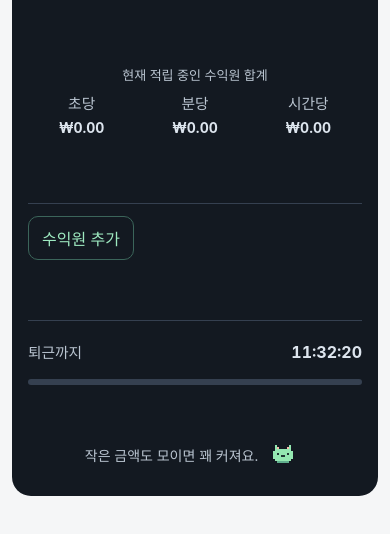
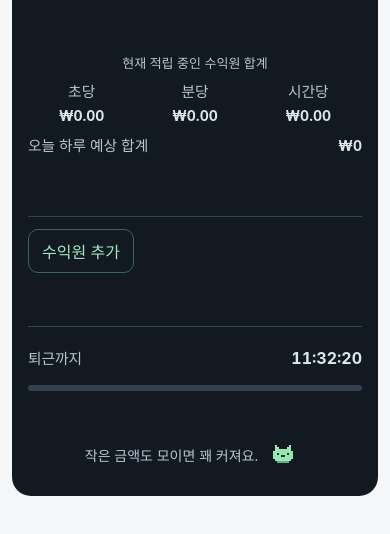
Before and after one commit to rabiruna/money-grow, a plain HTML site: page index.html in a window 390 px wide. Shown: the part 276-810 px from the top of the page. Drawn offline with Linux system fonts and the light colour scheme.

Commit message:
Show the projected daily income total on mobile

```diff
--- a/app.mjs
+++ b/app.mjs
@@ -140,7 +140,7 @@ function mobileDashboard() {
       <label class="compact-picker"><span class="compact-sr">${t('sources')}</span><select id="compact-picker"><option value="">${t('compactAll')}</option>${state.sources.map(s=>`<option value="${s.id}" ${s===selected?'selected':''}>${sourceName(s)}</option>`).join('')}</select></label>
       <label class="compact-picker"><span class="compact-sr">${t('compactPeriod')}</span><select id="compact-period">${Object.entries(homePeriods()).map(([value,label])=>`<option value="${value}" ${value===(state.home?.period??'auto')?'selected':''}>${label}</option>`).join('')}</select></label></div>
     ${maturity(selected)}
-    <div class="compact-rates">${selected?'':`<p class="compact-rate-scope">${t('currentCombinedRates')}</p>`}${['second','minute','hour'].map((k,i)=>`<div><span>${t(k)}</span><strong id="compact-rate-${i}"></strong></div>`).join('')}</div>
+    <div class="compact-rates">${selected?'':`<p class="compact-rate-scope">${t('currentCombinedRates')}</p>`}${['second','minute','hour'].map((k,i)=>`<div><span>${t(k)}</span><strong id="compact-rate-${i}"></strong></div>`).join('')}<div class="compact-daily"><span>${t('dailyTotal')}</span><strong id="compact-daily"></strong></div></div>
     <section class="compact-sources" aria-label="${t('sources')}">${rows||btn('add','source')}</section>
     <section class="compact-work" ${selected?.timing==='always'?'hidden':''}><div class="compact-row"><span id="compact-work-label"></span><strong id="compact-time"></strong></div>
       <progress id="compact-progress" max="1" value="0" aria-label="${t('work')}" hidden></progress>
@@ -222,6 +222,7 @@ function update(ms) {
     const progressValue=scheduled?worked/scheduled:0
     const message=!scheduled?'cheerOff':!remaining?'cheerDone':isLunchBreak(now,state.schedule)?'cheerLunch':progressValue>=0.8?'cheerSoon':workCheer
     put('work-encouragement',t(message))
+    const dailyTotal=total(today,tomorrow)
     const rateEnd=new Date(ms+1)
     const rate=total(now,rateEnd)*1000
     let compactRate=0, compactValue=0
@@ -235,6 +236,7 @@ function update(ms) {
         : period==='month'?periods[0]:period==='year'?periods[1]:today
       compactRate=selected?model.sourceTotal(selected,now,rateEnd)*1000:rate
       compactValue=measure(start,now)
+      put('compact-daily',format(dailyTotal))
       put('compact-live',t(compactRate!==0?'compactLive':idleReason(visibleSources,today,ms,work)))
       $('compact-status').classList.toggle('earning',compactRate!==0)
       ;[compactRate,compactRate*60,compactRate*3600].forEach((v,i)=>put('compact-rate-'+i,rateAmount(v)))
@@ -253,7 +255,7 @@ function update(ms) {
     nextSample=ms+400
     put('live',t(rate!==0?'live':idleReason(state.sources,today,ms,work)))
     put('hero-rate',rateAmount(rate)+' / '+t('second'))
-    ;[rate,rate*60,rate*3600,total(today,tomorrow)].forEach((v,i)=>put('rate-'+i,(i===3?precise:rateAmount)(v)))
+    ;[rate,rate*60,rate*3600,dailyTotal].forEach((v,i)=>put('rate-'+i,(i===3?precise:rateAmount)(v)))
     ;[today,...periods].forEach((from,i)=>{
       put('estimate-'+i,format(i===0?sample.value:total(from,now)))
       put('actual-'+i,format(actual(from,now)))
--- a/labels.mjs
+++ b/labels.mjs
@@ -1,4 +1,5 @@
 const entries = {
+ dailyTotal:['오늘 하루 예상 합계','今日一日の見込み合計','Projected total today'],
  registeredAssets:['등록 수익원 추정 합계','登録した収益源の推定合計','Estimated total from sources'],
  manualAssets:['직접 입력한 자산','手入力した資産','Manually entered assets'],
  registeredAssetsHelp:['월급을 제외한 원금·예상 납입액·예상 수익의 합계입니다. 출금이나 만기 후 이동한 돈은 자동으로 반영되지 않습니다.','給与を除く元本・予定積立額・推定収益の合計です。出金や満期後の資金移動は自動反映されません。','Total principal, scheduled contributions and estimated earnings, excluding salary. Withdrawals and transfers after maturity are not tracked automatically.'],
--- a/style.css
+++ b/style.css
@@ -220,3 +220,7 @@ dialog input:is([type=date],[type=time])::-webkit-datetime-edit{min-inline-size:
 .saving-term{margin-bottom:10px}
 .saving-term select{min-height:44px}
 .asset-estimate-note{margin-top:6px}
+@media(max-width:680px){
+  .compact-daily{grid-column:1/-1;display:flex;align-items:baseline;justify-content:space-between;gap:8px;margin-top:4px;text-align:start}
+  .compact-rates .compact-daily strong{margin:0;text-align:end;min-width:0}
+}
--- a/sw.js
+++ b/sw.js
@@ -1,5 +1,5 @@
 const prefix = 'money-grow:'+self.registration.scope+':'
-const cacheName = prefix+'v24'
+const cacheName = prefix+'v25'
 const files = ['./','./index.html','./style.css','./app.mjs','./engine.mjs','./storage.mjs','./labels.mjs','./manifest.webmanifest','./icon-192.png','./icon-512.png','./pixel-cats.png']
 
 self.addEventListener('install', event => {
```
